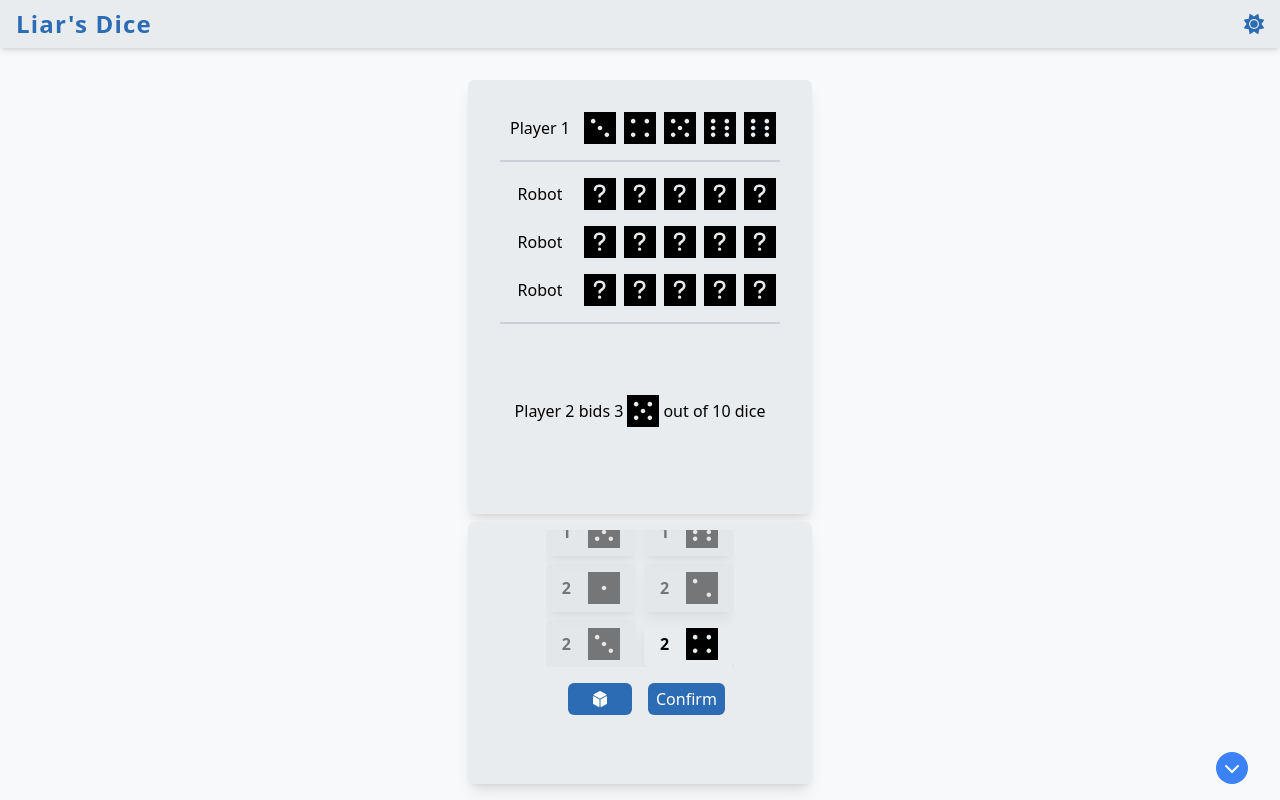
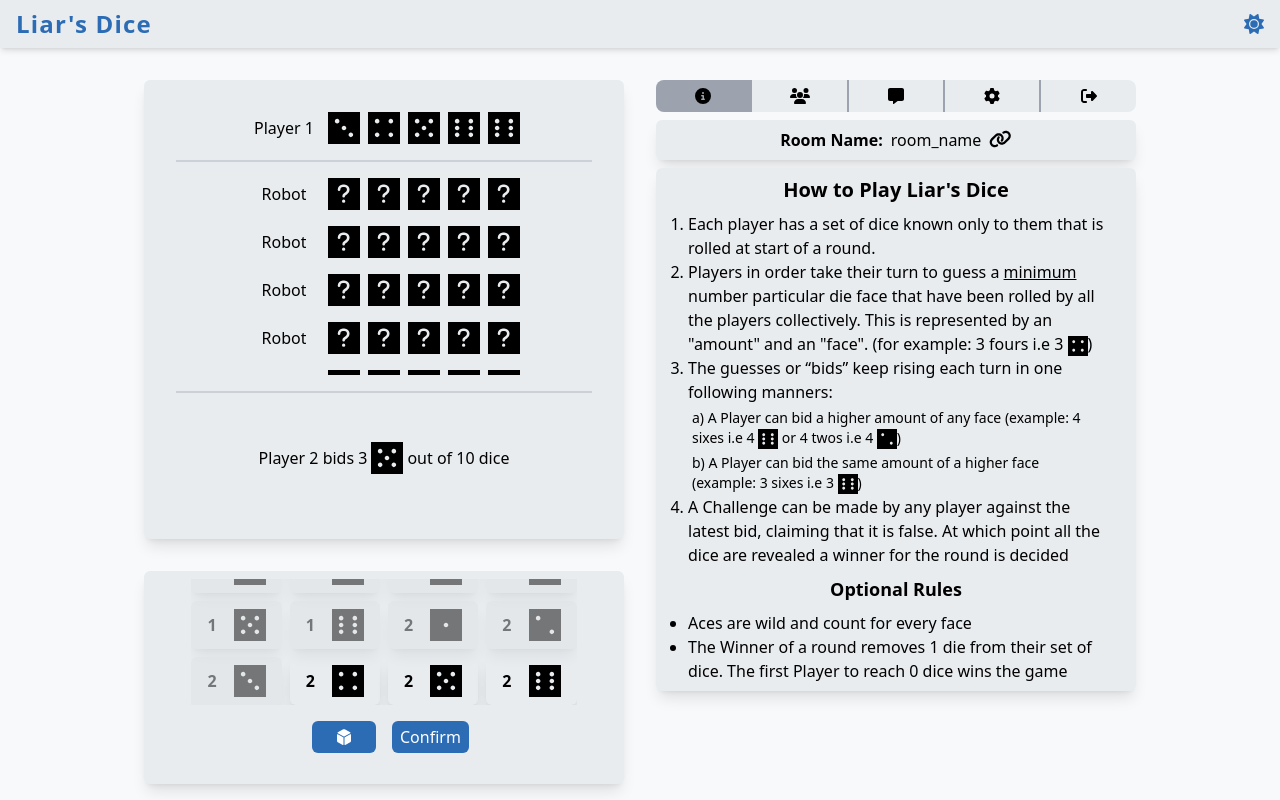
Before and after one commit to ajaytitus1386/dudo, a Next.js app: page /1 in a window 1280 px wide. Shown: the top 800 px of the page. Built offline with nearby package versions, Linux system fonts and the light colour scheme.

Commit message:
style: responsive layout for medium above screens

```diff
--- a/src/components/dice/DiceInputWrapper.tsx
+++ b/src/components/dice/DiceInputWrapper.tsx
@@ -16,7 +16,11 @@ const DiceInputWrapper: React.FC<Props> = ({
     showList,
 }) => {
     return (
-        <Hug className={"flex-[2] grid grid-cols-2 px-4 py-2 h-full gap-4"}>
+        <Hug
+            className={
+                "flex-[2] grid grid-cols-2 auto-rows-fr px-4 py-2 h-full gap-4"
+            }
+        >
             {children}
             <Button
                 onClick={() => setShowList((prev) => !prev)}
--- a/src/components/dice/DiceList.tsx
+++ b/src/components/dice/DiceList.tsx
@@ -63,7 +63,7 @@ const DiceList = () => {
     return (
         // The parent element should have display:grid and grid-template-columns: 1fr 1fr
         <div className="relative col-span-2 row-span-2 flex flex-col items-center rounded-md h-full w-full">
-            <div className="absolute grid grid-cols-2 gap-2 max-h-full overflow-auto">
+            <div className="absolute grid grid-cols-2 gap-2 max-h-full overflow-auto md:grid-cols-3 lg:grid-cols-4">
                 {diceChoices}
             </div>
         </div>
--- a/src/components/dice/DicePicker.tsx
+++ b/src/components/dice/DicePicker.tsx
@@ -66,8 +66,8 @@ const DicePicker = () => {
             {/* <h2 className="mx-4 order-1 text-center text-text-light-500 dark:text-text-dark-500">
                 Amount
             </h2> */}
-            <div className="flex items-center justify-center h-full order-3">
-                <div className="flex flex-row h-10 rounded-md">
+            <div className="flex items-center justify-center h-full order-3 md:col-span-2 md:order-4">
+                <div className="flex flex-row items-center justify-center h-10 rounded-md">
                     <button
                         className="text-text-light-300 hover:text-text-light-400 dark:text-text-dark-300 dark:hover:text-text-dark-200 bg-background-light-300 dark:bg-background-dark-300 h-full w-20 rounded-l cursor-pointer outline-none"
                         onClick={decrementAmount}
@@ -76,7 +76,7 @@ const DicePicker = () => {
                     </button>
                     <input
                         type="number"
-                        className="custom-number-input text-center w-full font-semibold text-md hover:text-text-light-500 focus:text-text-light-500 flex items-center text-text-light-300 dark:text-text-dark-300 bg-background-light-100 dark:bg-background-dark-100 outline-none focus:outline-none "
+                        className="custom-number-input text-center h-full w-1/3 font-semibold text-md hover:text-text-light-500 focus:text-text-light-500 flex items-center text-text-light-300 dark:text-text-dark-300 bg-background-light-100 dark:bg-background-dark-100 outline-none focus:outline-none "
                         name="amount-input-number"
                         value={chosenAmount}
                         onChange={changeAmount}
@@ -93,7 +93,7 @@ const DicePicker = () => {
             {/* <h2 className="mx-4 order-2 text-center text-text-light-500 dark:text-text-dark-500">
                 Face
             </h2> */}
-            <div className="flex items-center justify-center h-full order-4">
+            <div className="flex items-center justify-center h-full order-4 md:col-span-2 md:order-3">
                 <div className={`${diceStyles.dieView}`}>
                     <div
                         className={`${diceStyles.die} ${diceFaceClass} cursor-pointer`}
--- a/src/components/room/DiceTable.tsx
+++ b/src/components/room/DiceTable.tsx
@@ -76,7 +76,7 @@ const DiceTable = () => {
     )
 
     return (
-        <Hug className="flex flex-[3] flex-col items-center justify-center gap-y-4 px-8 py-8">
+        <Hug className="flex flex-[3] flex-col items-center justify-center gap-y-4 px-8 py-8 md:flex-[4]">
             <div className="grid grid-cols-7 px-1 gap-y-4 gap-x-2">
                 <PlayerHand
                     playerName="Player 1"
@@ -85,7 +85,7 @@ const DiceTable = () => {
                 />
             </div>
             <Divider />
-            <div className="grid grid-cols-7 px-1 gap-y-4 gap-x-2 max-h-32 overflow-auto">
+            <div className="grid grid-cols-7 px-1 gap-y-4 gap-x-2 max-h-32 overflow-auto md:max-h-[50%]">
                 {Array.apply(null, Array(5)).map((_, i) => (
                     <PlayerHand
                         key={`robot_${i}`}
--- a/src/components/room/RoomControls.tsx
+++ b/src/components/room/RoomControls.tsx
@@ -95,9 +95,9 @@ const RoomControls = () => {
     const changeTab = (index: number) => setSelectedTab(index)
 
     return (
-        <div className="flex flex-col w-full h-full">
+        <div className="flex flex-col w-full h-full gap-y-2">
             {/* tabs - Full Width */}
-            <div className="flex items-center justify-center bg-background-light-200 dark:bg-background-dark-200">
+            <div className="flex items-center justify-center bg-background-light-200 dark:bg-background-dark-200 md:mx-4 md:rounded-lg">
                 {tabs.map((tab, index) => (
                     <div
                         key={`tab_${tab.name}`}
@@ -106,6 +106,14 @@ const RoomControls = () => {
                         } ${
                             selectedTab === index &&
                             "bg-gray-400 dark:bg-gray-600"
+                        } ${
+                            selectedTab === index &&
+                            index === 0 &&
+                            "rounded-l-lg"
+                        } ${
+                            selectedTab === index &&
+                            index === tabs.length - 1 &&
+                            "rounded-r-lg"
                         }`}
                         onClick={() => changeTab(index)}
                     >
@@ -116,7 +124,7 @@ const RoomControls = () => {
                     </div>
                 ))}
             </div>
-            <div className="flex flex-col gap-y-2 px-4 py-2 h-full">
+            <div className="flex flex-col gap-y-2 px-4 py-2 h-full md:py-0">
                 <Hug className="flex flex-row items-center justify-center gap-x-2">
                     <h2 className="text-text-light-500 dark:text-text-dark-500 font-bold">
                         Room Name:
@@ -133,7 +141,7 @@ const RoomControls = () => {
                 </Hug>
                 {/* Info */}
                 {selectedTab === 0 && (
-                    <RoomControlHug className="h-full overflow-y-auto">
+                    <RoomControlHug className="h-auto flex flex-col gap-y-2 overflow-y-auto">
                         <HowToPlay />
                     </RoomControlHug>
                 )}
@@ -176,7 +184,7 @@ const RoomControls = () => {
                 )}
                 {/* Chat */}
                 {selectedTab === 2 && (
-                    <RoomControlHug className="h-full max-h-[90%]">
+                    <RoomControlHug className="h-full max-h-[90%] md:max-h-full">
                         <MessageList />
                         <MessageInput />
                     </RoomControlHug>
--- a/src/pages/[room_name].tsx
+++ b/src/pages/[room_name].tsx
@@ -49,9 +49,9 @@ const Room = () => {
     }
 
     return (
-        <div className="relative flex min-h-screen h-[200vh] flex-col items-center justify-between">
+        <div className="relative flex items-center justify-between min-h-screen h-[200vh] flex-col md:min-h-0 md:h-screen md:flex-row lg:px-16 xl:px-[10%]">
             <button
-                className="fixed bottom-4 right-8 bg-blue-500 rounded-full w-8 h-8"
+                className="fixed bottom-4 right-8 bg-blue-500 rounded-full w-8 h-8 md:hidden"
                 onClick={toggleView}
             >
                 <FontAwesomeIcon
@@ -63,7 +63,7 @@ const Room = () => {
             </button>
             <div
                 id="table"
-                className="flex flex-col pt-20 pb-4 px-4 gap-y-2 h-screen min-h-screen"
+                className="flex flex-col pt-20 pb-4 px-4 gap-y-2 h-screen min-h-screen md:w-1/2 md:gap-y-8"
             >
                 <DiceTable />
                 <DiceInputWrapper
@@ -75,7 +75,7 @@ const Room = () => {
             </div>
             <div
                 id="controls"
-                className="flex flex-col py-16 min-h-screen w-full"
+                className="flex flex-col py-16 min-h-screen w-full md:w-1/2 md:pt-20 md:pb-4 md:h-full"
             >
                 <RoomControls />
             </div>
```
